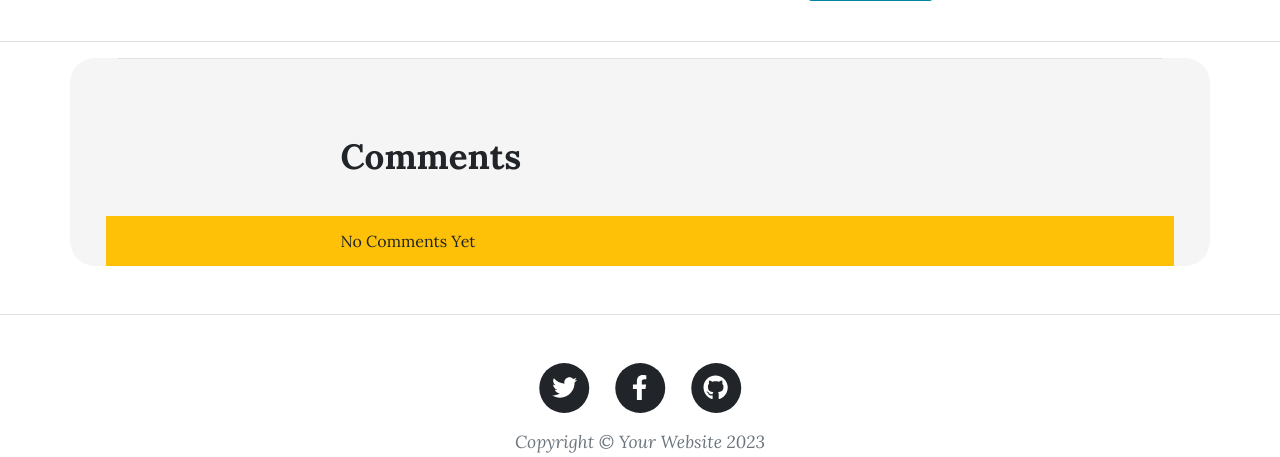
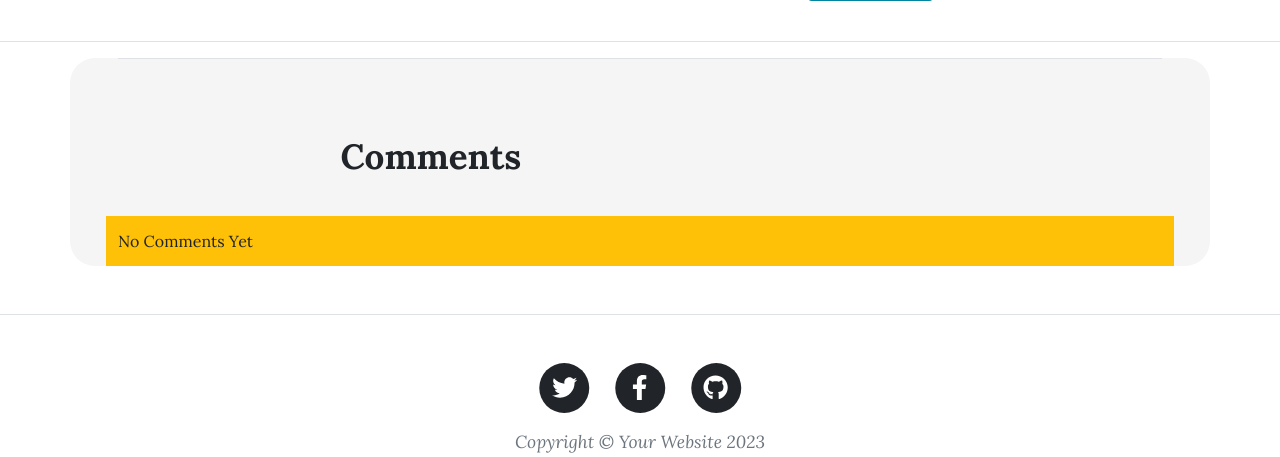
Before and after one commit to parvez-irfan/BlogSite, a Flask app: template templates/post.html in a window 1280 px wide. Shown: the part 556-1013 px from the top of the page. Run offline with Flask 3, Linux system fonts and the light colour scheme; the template is opened without the code that fills it: values that come from a table or form of the project are taken from there, others are empty; some libraries are stand-ins or nearby versions.

Commit message:
Post page tweak

```diff
--- a/templates/post.html
+++ b/templates/post.html
@@ -88,7 +88,6 @@
 
     <hr/>
 
-
     <div class="row d-flex justify-content-center">
       <div class="col-md-10 col-lg-8 col-xl-7 pt-4">
         <p style="font-size: 35px;"> <strong>Comments</strong></p>
@@ -107,13 +106,13 @@
         </div>
         <hr/>
       {% endfor%}
+
     {% else: %}
-    <div class="row d-flex justify-content-center bg-warning">
-      <div class="col-md-12 col-lg-12 col-xl-7  d-flex justify-content-start align-items-center " style="height: 50px;">
-          <p style="font-size: 1rem;"> No Comments Yet</p>
-      </div>
-    </div>
-
+        <div class="row d-flex justify-content-center bg-warning">
+          <div class="col-md-12 col-lg-12 col-xl-12  d-flex justify-content-start align-items-center " style="height: 50px;">
+              <p style="font-size: 1rem;"> No Comments Yet</p>
+          </div>
+        </div>
     {% endif %}
   </div>
 
```
